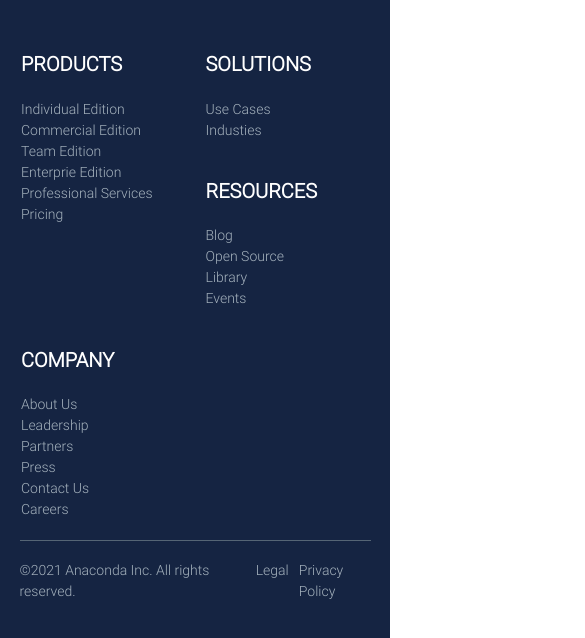
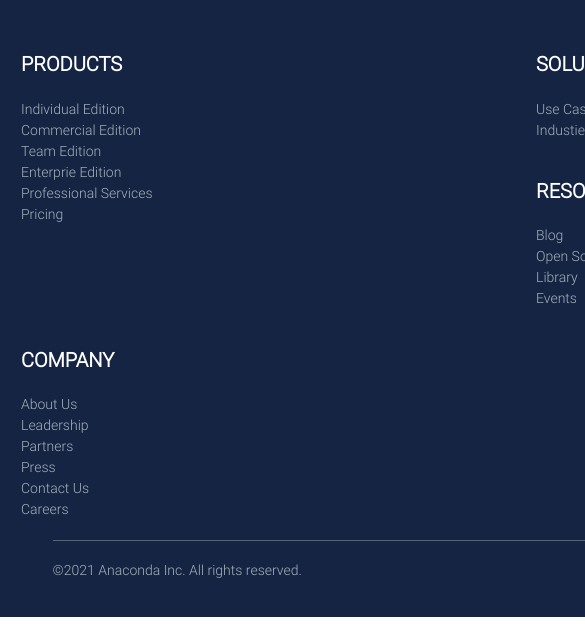
Before and after one commit to TORMOND/anaconda-clone, a plain HTML site: page index.html in a window 390 px wide. Shown: the part 9730-10368 px from the top of the page, 585 px wide, since content can reach past the window. After the commit the page ends 10347 px from the top, so only its background shows below. Drawn offline with nearby package versions, Linux system fonts and the light colour scheme.

Commit message:
Add files via upload

```diff
--- a/anaconda.css
+++ b/anaconda.css
@@ -550,6 +550,10 @@ button:hover{
 
 
 @media all and (max-width:1051px) and (max-height:937px){
+
+    .footer{
+        width:1051px ;
+    }
    .menu{
        display: block;
    }
@@ -568,7 +572,12 @@ button:hover{
 }
 
 @media all and (max-width:600px) and (max-height:800px){
-
+    body{
+        width:500px;
+    }
+    .footer{
+        width:500px;
+    }
     ul{
      visibility: hidden;
     }
```
